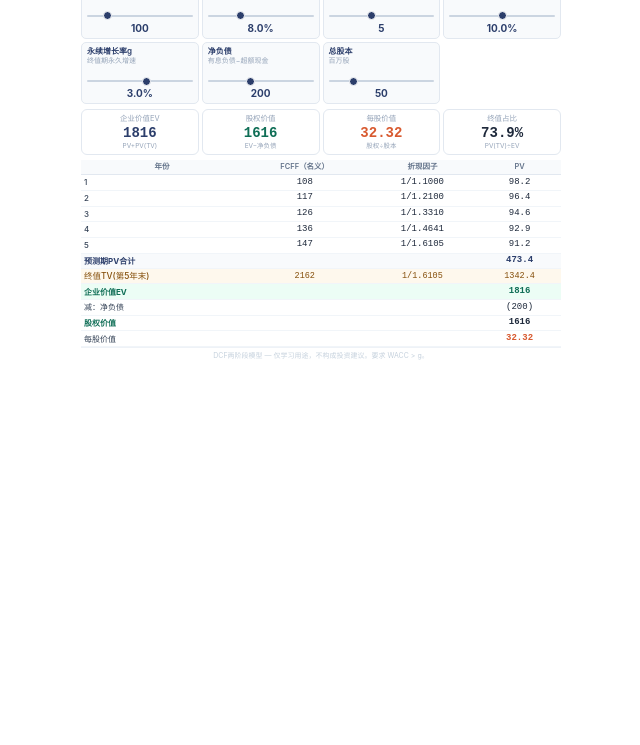
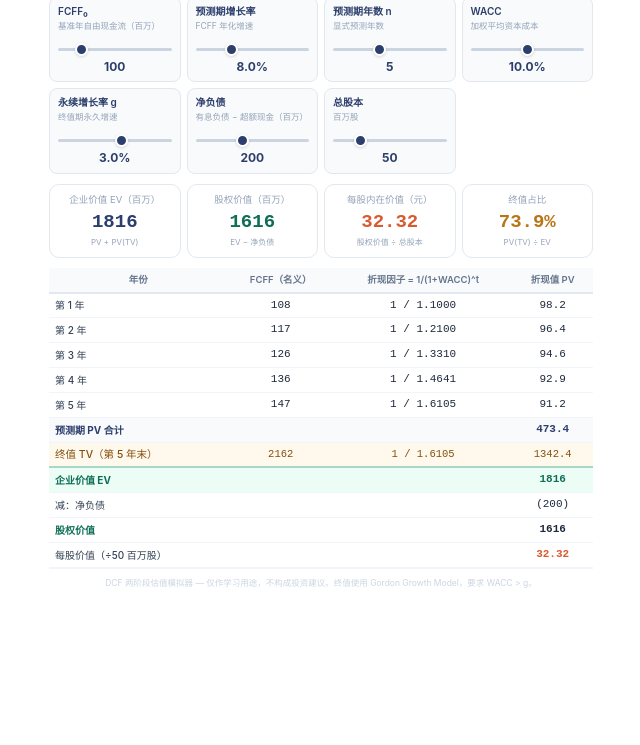
Before and after one commit to Sunyh-gi/valuation-simulators, a plain HTML site: page dcf/dcf-model.html in a window 1280 px wide. Shown: the part 55-800 px from the top of the page, without its empty margins (319-959 px from the left). Drawn offline with Linux system fonts and the light colour scheme.

Commit message:
Redesign: balanced layout with comfortable font sizes and spacing

```diff
--- a/dcf/dcf-model.html
+++ b/dcf/dcf-model.html
@@ -8,53 +8,54 @@
 *, *::before, *::after { box-sizing: border-box; margin: 0; padding: 0; }
 body {
   font-family: -apple-system, BlinkMacSystemFont, 'Segoe UI', 'PingFang SC', 'Microsoft YaHei', sans-serif;
-  background: #fff; color: #1e293b; line-height: 1.3;
-  max-width: 500px; margin: 0 auto; padding: 8px 10px;
+  background: #fff; color: #1e293b; line-height: 1.45;
+  max-width: 580px; margin: 0 auto; padding: 16px 18px 12px;
 }
-h1 { font-size: 15px; font-weight: 600; color: #1e293b; margin-bottom: 4px; }
+h1 { font-size: 18px; font-weight: 600; color: #1e293b; margin-bottom: 10px; }
 
-.asm-grid { display: grid; grid-template-columns: repeat(4, 1fr); gap: 3px; margin-bottom: 5px; }
+.asm-grid { display: grid; grid-template-columns: repeat(4, 1fr); gap: 6px; margin-bottom: 10px; }
 .asm {
-  background: #f8fafc; border: 1px solid #e2e8f0; border-radius: 5px;
-  padding: 3px 5px;
+  background: #f8fafc; border: 1px solid #e2e8f0; border-radius: 8px;
+  padding: 6px 8px;
 }
-.asm label { display: block; font-size: 8px; font-weight: 600; color: #2C3E6B; }
-.asm .u { font-size: 7px; color: #94a3b8; display: block; margin-bottom: 1px; }
+.asm label { display: block; font-size: 10px; font-weight: 600; color: #2C3E6B; margin-bottom: 1px; }
+.asm .u { font-size: 8.5px; color: #94a3b8; display: block; margin-bottom: 2px; }
 .asm input[type="range"] {
-  width: 100%; height: 2px; -webkit-appearance: none; appearance: none;
-  background: #cbd5e1; border-radius: 1px; outline: none; margin: 1px 0;
+  width: 100%; height: 3px; -webkit-appearance: none; appearance: none;
+  background: #cbd5e1; border-radius: 2px; outline: none; margin: 3px 0;
 }
 .asm input[type="range"]::-webkit-slider-thumb {
-  -webkit-appearance: none; width: 9px; height: 9px; border-radius: 50%;
-  background: #2C3E6B; border: 1.5px solid #fff; cursor: pointer;
+  -webkit-appearance: none; width: 13px; height: 13px; border-radius: 50%;
+  background: #2C3E6B; border: 2px solid #fff;
+  box-shadow: 0 1px 3px rgba(0,0,0,0.15); cursor: pointer;
 }
-.asm .v { text-align: center; font-size: 10px; font-weight: 700; color: #2C3E6B; }
+.asm .v { text-align: center; font-size: 12px; font-weight: 700; color: #2C3E6B; margin-top: 1px; }
 
-.res { display: grid; grid-template-columns: repeat(4, 1fr); gap: 3px; margin-bottom: 5px; }
+.res { display: grid; grid-template-columns: repeat(4, 1fr); gap: 6px; margin-bottom: 10px; }
 .rc {
-  background: #fff; border: 1px solid #e2e8f0; border-radius: 6px;
-  padding: 4px 4px; text-align: center;
+  background: #fff; border: 1px solid #e2e8f0; border-radius: 10px;
+  padding: 8px 6px; text-align: center;
 }
-.rc .rl { font-size: 7.5px; color: #94a3b8; }
-.rc .rv { font-size: 14px; font-weight: 700; font-family: 'Courier New', monospace; }
-.rc .rn { font-size: 6.5px; color: #94a3b8; }
-.rc.ev .rv{color:#2C3E6B} .rc.eq .rv{color:#0F6E56} .rc.ps .rv{color:#D85A30} .rc.tp .rv{color:#BA75117}
+.rc .rl { font-size: 9.5px; color: #94a3b8; margin-bottom: 2px; }
+.rc .rv { font-size: 19px; font-weight: 700; font-family: 'Courier New', monospace; }
+.rc .rn { font-size: 8px; color: #94a3b8; margin-top: 1px; }
+.rc.ev .rv{color:#2C3E6B} .rc.eq .rv{color:#0F6E56} .rc.ps .rv{color:#D85A30} .rc.tp .rv{color:#BA7517}
 
-table { width: 100%; border-collapse: collapse; font-size: 9px; }
+table { width: 100%; border-collapse: collapse; font-size: 11px; }
 thead th {
-  font-size: 7.5px; font-weight: 600; color: #64748b; text-align: center;
-  padding: 2px 3px; border-bottom: 1.5px solid #e2e8f0; background: #f8fafc;
+  font-size: 9.5px; font-weight: 600; color: #64748b; text-align: center;
+  padding: 5px 6px; border-bottom: 2px solid #e2e8f0; background: #f8fafc;
 }
 tbody td {
-  text-align: center; padding: 1.5px 3px; border-bottom: 1px solid #f1f5f9;
-  font-family: 'Courier New', monospace; font-size: 9px;
+  text-align: center; padding: 4px 6px; border-bottom: 1px solid #f1f5f9;
+  font-family: 'Courier New', monospace; font-size: 11px;
 }
-tbody td.l { font-family: inherit; font-weight: 500; text-align: left; font-size: 8px; color: #334155; }
-tr.st td { font-weight: 700; color: #2C3E6B; background: #f8fafc; border-top: 1px solid #e2e8f0; }
-tr.tv td { color: #854F0B; background: #FEF8ED; font-size: 8.5px; }
-tr.fi td { font-weight: 700; color: #0F6E56; background: #ECFDF5; border-top: 1.5px solid #a7d8c9; }
+tbody td.l { font-family: inherit; font-weight: 500; text-align: left; font-size: 10px; color: #334155; }
+tr.st td { font-weight: 700; color: #2C3E6B; background: #f8fafc; border-top: 1.5px solid #e2e8f0; }
+tr.tv td { color: #854F0B; background: #FEF8ED; font-size: 10.5px; }
+tr.fi td { font-weight: 700; color: #0F6E56; background: #ECFDF5; border-top: 2px solid #a7d8c9; }
 
-.fn { font-size: 7px; color: #c4d0dc; text-align: center; padding-top: 3px; border-top: 1px solid #eef2f7; }
+.fn { font-size: 8.5px; color: #cbd5e1; text-align: center; padding-top: 8px; border-top: 1px solid #f1f5f9; }
 </style>
 </head>
 <body>
@@ -62,27 +63,27 @@ tr.fi td { font-weight: 700; color: #0F6E56; background: #ECFDF5; border-top: 1.
 <h1>DCF 两阶段估值模型</h1>
 
 <div class="asm-grid">
-  <div class="asm"><label>FCFF₀</label><span class="u">基准年FCF（百万）</span><input type="range" id="fcff0" min="20" max="500" value="100" step="5"><div class="v" id="fcff0Val">100</div></div>
-  <div class="asm"><label>增长率</label><span class="u">FCFF年化增速</span><input type="range" id="growth" min="1" max="25" value="8" step="0.5"><div class="v" id="growthVal">8.0%</div></div>
-  <div class="asm"><label>预测年数n</label><span class="u">显式预测年数</span><input type="range" id="years" min="3" max="8" value="5" step="1"><div class="v" id="yearsVal">5</div></div>
+  <div class="asm"><label>FCFF₀</label><span class="u">基准年自由现金流（百万）</span><input type="range" id="fcff0" min="20" max="500" value="100" step="5"><div class="v" id="fcff0Val">100</div></div>
+  <div class="asm"><label>预测期增长率</label><span class="u">FCFF 年化增速</span><input type="range" id="growth" min="1" max="25" value="8" step="0.5"><div class="v" id="growthVal">8.0%</div></div>
+  <div class="asm"><label>预测期年数 n</label><span class="u">显式预测年数</span><input type="range" id="years" min="3" max="8" value="5" step="1"><div class="v" id="yearsVal">5</div></div>
   <div class="asm"><label>WACC</label><span class="u">加权平均资本成本</span><input type="range" id="wacc" min="5" max="15" value="10" step="0.1"><div class="v" id="waccVal">10.0%</div></div>
-  <div class="asm"><label>永续增长率g</label><span class="u">终值期永久增速</span><input type="range" id="tvG" min="1" max="4.5" value="3" step="0.1"><div class="v" id="tvGVal">3.0%</div></div>
-  <div class="asm"><label>净负债</label><span class="u">有息负债−超额现金</span><input type="range" id="netDebt" min="0" max="500" value="200" step="5"><div class="v" id="netDebtVal">200</div></div>
+  <div class="asm"><label>永续增长率 g</label><span class="u">终值期永久增速</span><input type="range" id="tvG" min="1" max="4.5" value="3" step="0.1"><div class="v" id="tvGVal">3.0%</div></div>
+  <div class="asm"><label>净负债</label><span class="u">有息负债 − 超额现金（百万）</span><input type="range" id="netDebt" min="0" max="500" value="200" step="5"><div class="v" id="netDebtVal">200</div></div>
   <div class="asm"><label>总股本</label><span class="u">百万股</span><input type="range" id="shares" min="10" max="200" value="50" step="5"><div class="v" id="sharesVal">50</div></div>
 </div>
 
 <div class="res">
-  <div class="rc ev"><div class="rl">企业价值EV</div><div class="rv" id="resEV">1816</div><div class="rn">PV+PV(TV)</div></div>
-  <div class="rc eq"><div class="rl">股权价值</div><div class="rv" id="resEquity">1616</div><div class="rn">EV−净负债</div></div>
-  <div class="rc ps"><div class="rl">每股价值</div><div class="rv" id="resPS">32.32</div><div class="rn">股权÷股本</div></div>
-  <div class="rc tp"><div class="rl">终值占比</div><div class="rv" id="resTVPct">73.9%</div><div class="rn">PV(TV)÷EV</div></div>
+  <div class="rc ev"><div class="rl">企业价值 EV（百万）</div><div class="rv" id="resEV">1816</div><div class="rn">PV + PV(TV)</div></div>
+  <div class="rc eq"><div class="rl">股权价值（百万）</div><div class="rv" id="resEquity">1616</div><div class="rn">EV − 净负债</div></div>
+  <div class="rc ps"><div class="rl">每股内在价值（元）</div><div class="rv" id="resPS">32.32</div><div class="rn">股权价值 ÷ 总股本</div></div>
+  <div class="rc tp"><div class="rl">终值占比</div><div class="rv" id="resTVPct">73.9%</div><div class="rn">PV(TV) ÷ EV</div></div>
 </div>
 
 <table>
-  <thead><tr><th>年份</th><th>FCFF（名义）</th><th>折现因子</th><th>PV</th></tr></thead>
+  <thead><tr><th>年份</th><th>FCFF（名义）</th><th>折现因子 = 1/(1+WACC)^t</th><th>折现值 PV</th></tr></thead>
   <tbody id="tb"></tbody>
 </table>
-<p class="fn">DCF两阶段模型 — 仅学习用途，不构成投资建议。要求 WACC &gt; g。</p>
+<p class="fn">DCF 两阶段估值模拟器 — 仅作学习用途，不构成投资建议。终值使用 Gordon Growth Model，要求 WACC &gt; g。</p>
 
 <script>
 (function(){
@@ -101,7 +102,7 @@ tr.fi td { font-weight: 700; color: #0F6E56; background: #ECFDF5; border-top: 1.
     if(v.wacc<=v.tvG){
       document.getElementById('resEV').textContent='N/A';document.getElementById('resEquity').textContent='N/A';
       document.getElementById('resPS').textContent='N/A';document.getElementById('resTVPct').textContent='N/A';
-      document.getElementById('tb').innerHTML='<tr><td colspan="4" style="color:#c62828;text-align:center;font-family:inherit;padding:4px;">WACC必须大于g</td></tr>';
+      document.getElementById('tb').innerHTML='<tr><td colspan="4" style="color:#c62828;text-align:center;font-family:inherit;padding:6px;">WACC 必须大于 g，请调整参数</td></tr>';
       return;
     }
     var data=[],fcff=v.fcff0*(1+v.growth),fpv=0;
@@ -117,13 +118,13 @@ tr.fi td { font-weight: 700; color: #0F6E56; background: #ECFDF5; border-top: 1.
     document.getElementById('resPS').textContent=fmt(ps,2);
     document.getElementById('resTVPct').textContent=fmt(tvp,1)+'%';
     var h='';
-    for(var i=0;i<data.length;i++){var d=data[i];h+='<tr><td class="l">'+d.y+'</td><td>'+fmt(d.f,0)+'</td><td>1/'+fmt(d.d,4)+'</td><td>'+fmt(d.pv,1)+'</td></tr>';}
-    h+='<tr class="st"><td class="l">预测期PV合计</td><td></td><td></td><td>'+fmt(fpv,1)+'</td></tr>';
-    h+='<tr class="tv"><td class="l">终值TV(第'+v.years+'年末)</td><td>'+fmt(tv,0)+'</td><td>1/'+fmt(Math.pow(1+v.wacc,v.years),4)+'</td><td>'+fmt(tpv,1)+'</td></tr>';
-    h+='<tr class="fi"><td class="l">企业价值EV</td><td></td><td></td><td>'+fmt(ev,0)+'</td></tr>';
+    for(var i=0;i<data.length;i++){var d=data[i];h+='<tr><td class="l">第 '+d.y+' 年</td><td>'+fmt(d.f,0)+'</td><td>1 / '+fmt(d.d,4)+'</td><td>'+fmt(d.pv,1)+'</td></tr>';}
+    h+='<tr class="st"><td class="l">预测期 PV 合计</td><td></td><td></td><td>'+fmt(fpv,1)+'</td></tr>';
+    h+='<tr class="tv"><td class="l">终值 TV（第 '+v.years+' 年末）</td><td>'+fmt(tv,0)+'</td><td>1 / '+fmt(Math.pow(1+v.wacc,v.years),4)+'</td><td>'+fmt(tpv,1)+'</td></tr>';
+    h+='<tr class="fi"><td class="l">企业价值 EV</td><td></td><td></td><td>'+fmt(ev,0)+'</td></tr>';
     h+='<tr><td class="l">减：净负债</td><td></td><td></td><td>('+v.netDebt+')</td></tr>';
     h+='<tr><td class="l" style="font-weight:700;color:#0F6E56">股权价值</td><td></td><td></td><td style="font-weight:700">'+fmt(equity,0)+'</td></tr>';
-    h+='<tr><td class="l">每股价值</td><td></td><td></td><td style="font-weight:700;color:#D85A30">'+fmt(ps,2)+'</td></tr>';
+    h+='<tr><td class="l">每股价值（÷'+v.shares+' 百万股）</td><td></td><td></td><td style="font-weight:700;color:#D85A30">'+fmt(ps,2)+'</td></tr>';
     document.getElementById('tb').innerHTML=h;
   }
   Object.keys(sl).forEach(function(k){sl[k].addEventListener('input',upd)});
```
